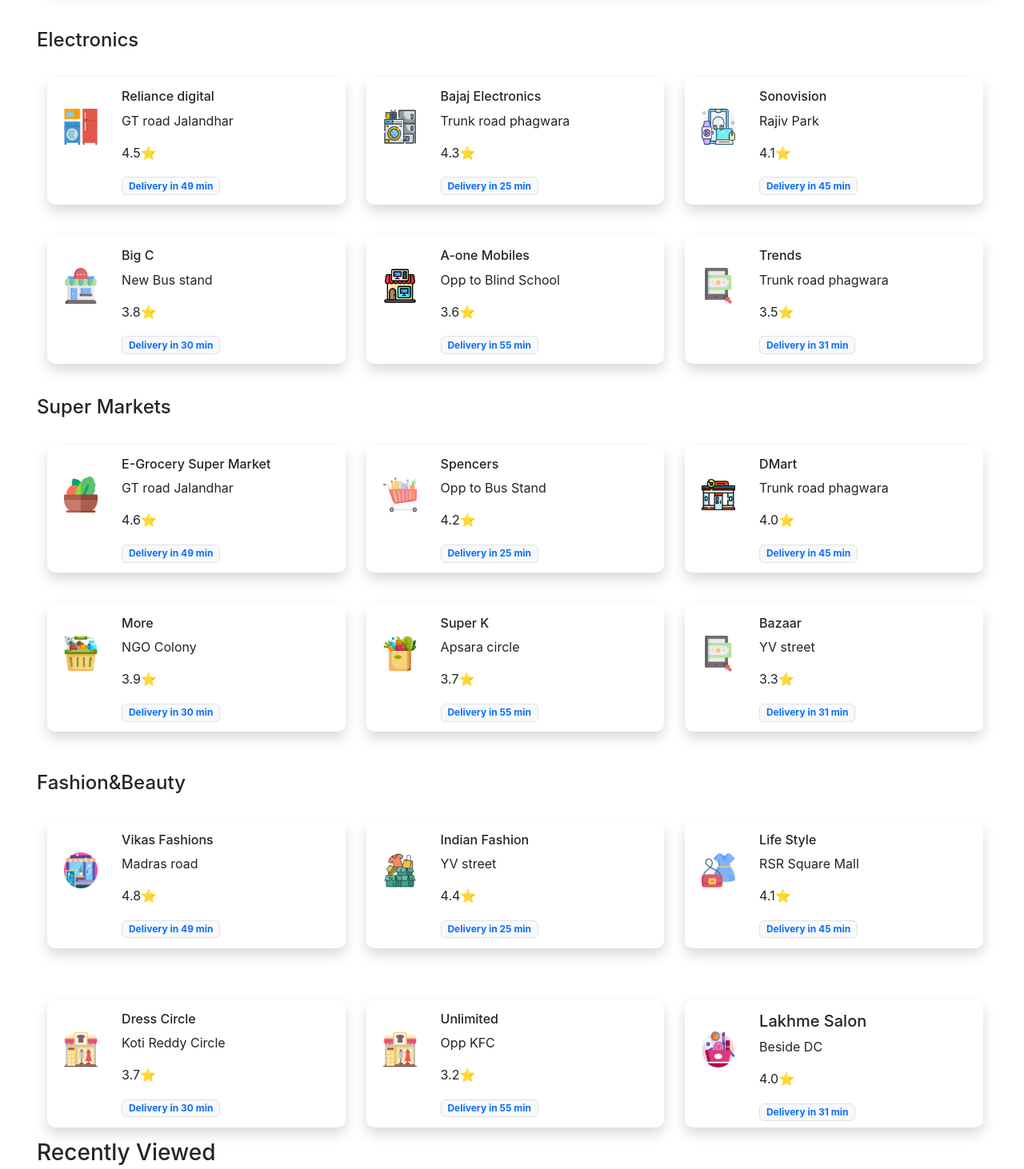
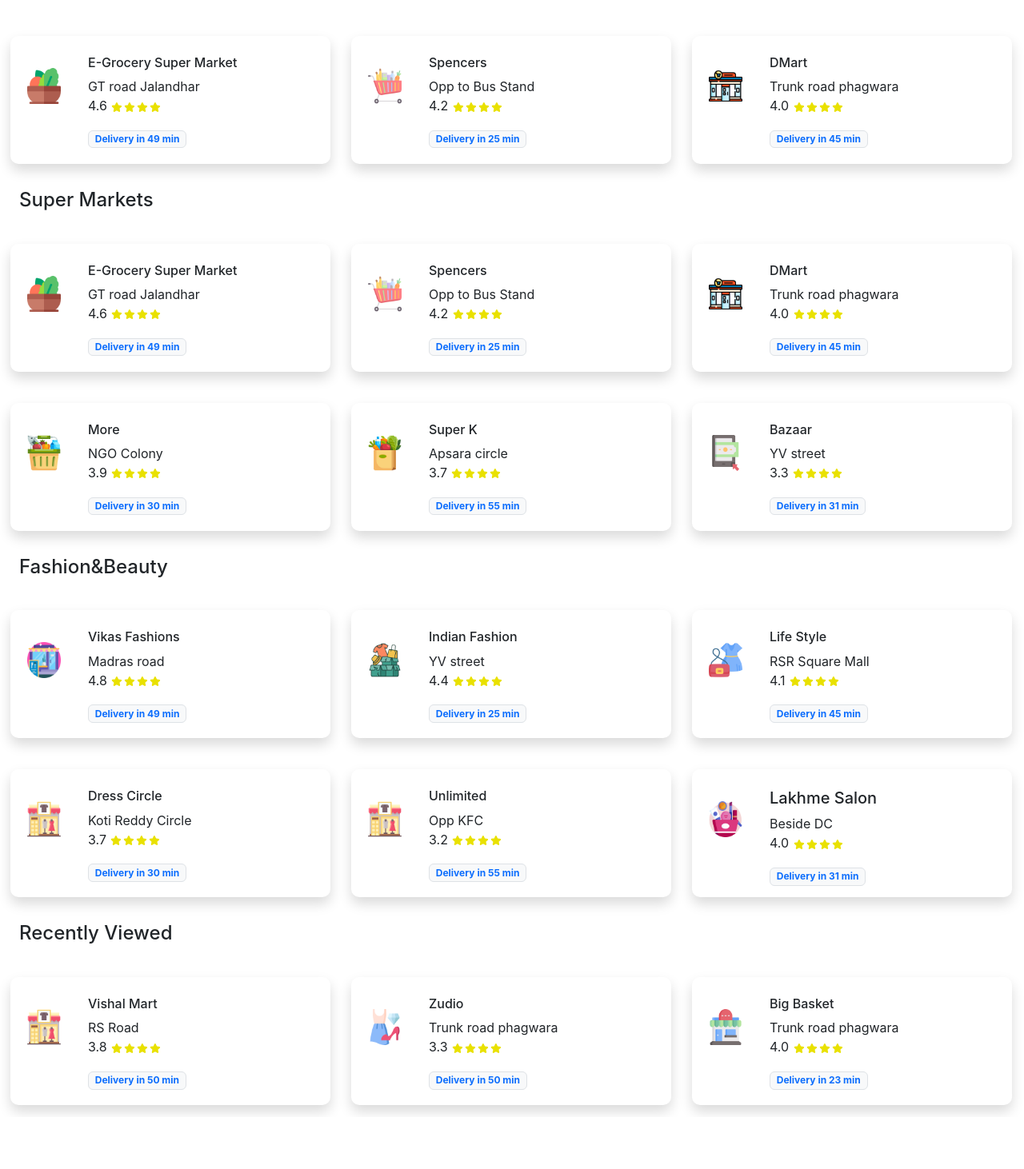
Before and after one commit to vardhanreddy27/sAir, a React (Create React App) app in the folder sair/: page /shops in a window 1280 px wide. Shown: the part 388-1850 px from the top of the page at 80% size. After the commit the page ends 1785 px from the top, so only its background shows below. Built offline with nearby package versions, Linux system fonts and the light colour scheme.

Commit message:
shops modified

```diff
--- a/sair/src/App.css
+++ b/sair/src/App.css
@@ -584,10 +584,8 @@
 
         /* shops */
         .top-container{
-            margin: 15px 6px 15px 6px;
             border-radius: 16px;
             background-color: #889397;
-            padding: 20px px 20px 15px;
         }
 .mytop{
     padding-left: 3.6%;
@@ -599,7 +597,7 @@
 }
 
 .shoptxt{
-    margin: 11%;
+    margin: 5%;
 }
 .mytxtshop{
 
@@ -611,10 +609,7 @@
     display: flex;
     justify-content: center;
    }
-        .shops-name-section{
-            margin-top: 35px;
-            margin-bottom: 25px;
-        }
+
         .shops-section{
             border-radius: 10px;
             height: 160px;
@@ -622,11 +617,7 @@
             margin: 24px 13px 15px 13px;
         }
 
-        .shops-text-card{
-            margin: 5px 0px 6px 10px;
-            padding: 10px;
-        }
-        .shops-icons-sec{
+           .shops-icons-sec{
             height: 70px;
             width: 50px;
             padding: 20px 3px 5px 5px;
--- a/sair/src/index.css
+++ b/sair/src/index.css
@@ -43,3 +43,10 @@
 box-shadow: 00 0px 0px rgba(255, 255, 255, 0.075) inset,00 0 8px rgba(255, 255, 255, 0.6)!important ;
 
  }
+ .mystar{
+  color: #e9e100;
+
+ }
+ .myb{
+  margin-bottom: 5%!important;
+ }
--- a/sair/src/pages/Shops.tsx
+++ b/sair/src/pages/Shops.tsx
@@ -1,29 +1,29 @@
 import React from "react";
+import { TiStarFullOutline } from "react-icons/ti";
 
 function Shops() {
   return (
-    <div className="mytop mt-5">
+    <div className=" mt-5">
       <div className="row">
         <div className="top-container shadow d-flex flex-row">
-          <div className="col-6 mytxtshop"> <h1 className="shoptxt">Stores</h1>
+          <div className="col-6 mytxtshop"> <h4 className="shoptxt">Stores</h4>
 </div>
           <div className="col-6 myshopimg">
                       <img className="imgh" src="https://freshcart.codescandy.com/assets/images/svg-graphics/store-graphics.svg" alt="cart image" />
 </div>
         </div>
       </div>
-      <div className="shops-name-section">
-        <h4>Electronics</h4>
-      <div className="col d-flex flex-row">
-        <div className="shops-section shadow">
-          <div className=" d-flex flex-row">
+        <h4 className="m-3 ms-4">Electronics</h4>
+        <div className="col d-flex flex-row ">
+        <div className=" shops-section shadow">
+          <div className="d-flex flex-row">
             <div>
-              <img src="electronics.png"  alt="" className="shops-icons-sec icon-shape icon-x1" />
+              <img src="salad.png"  alt="" className="shops-icons-sec icon-shape icon-x1" />
             </div>
-            <div className="shops-text-card">
-              <h6>Reliance digital</h6>
-              <p>GT road Jalandhar</p>
-              <p>4.5⭐</p>
+            <div className="m-4">
+              <h6>E-Grocery Super Market</h6>
+              <p>GT road Jalandhar
+                <br />4.6 <TiStarFullOutline className="mystar"/><TiStarFullOutline className="mystar"/><TiStarFullOutline className="mystar"/><TiStarFullOutline className="mystar"/></p>
               <div>
                 <div className="badge text-bg-light border"><span className="text-primary">Delivery in 49 min</span></div>
               </div>
@@ -34,12 +34,12 @@
         <div className=" shops-section shadow">
           <div className="d-flex flex-row">
             <div>
-              <img src="electric-appliance.png"  alt="" className="shops-icons-sec icon-shape icon-x1" />
+              <img src="grocery-cart.png"  alt="" className="shops-icons-sec icon-shape icon-x1" />
             </div>
-            <div className="shops-text-card">
-              <h6>Bajaj Electronics</h6>
-              <p>Trunk road phagwara</p>
-              <p>4.3⭐</p>
+            <div className="m-4">
+              <h6>Spencers</h6>
+              <p>Opp to Bus Stand
+                <br />4.2 <TiStarFullOutline className="mystar"/><TiStarFullOutline className="mystar"/><TiStarFullOutline className="mystar"/><TiStarFullOutline className="mystar"/></p>
               <div>
                 <div className="badge text-bg-light border"><span className="text-primary">Delivery in 25 min</span></div>
               </div>
@@ -48,15 +48,67 @@
         </div>
 
 
-        <div className="shops-section shadow">
+        <div className=" shops-section shadow">
           <div className="d-flex flex-row">
             <div>
-              <img src="gadgets.png"  alt="" className="shops-icons-sec icon-shape icon-x1" />
+              <img src="supermarket.png"  alt="" className="shops-icons-sec icon-shape icon-x1" />
             </div>
-            <div className="shops-text-card">
-              <h6>Sonovision</h6>
-              <p>Rajiv Park</p>
-              <p>4.1⭐</p>
+            <div className="m-4">
+              <h6>DMart</h6>
+              <p>Trunk road phagwara
+                <br />4.0 <TiStarFullOutline className="mystar"/><TiStarFullOutline className="mystar"/><TiStarFullOutline className="mystar"/><TiStarFullOutline className="mystar"/></p>
+              <div>
+                <div className="badge text-bg-light border"><span className="text-primary">Delivery in 45 min</span></div>
+              </div>
+            </div>
+          </div>
+        </div>
+      </div>
+
+        <h4 className="m-3 ms-4">Super Markets</h4>
+      <div className="col d-flex flex-row ">
+        <div className=" shops-section shadow">
+          <div className="d-flex flex-row">
+            <div>
+              <img src="salad.png"  alt="" className="shops-icons-sec icon-shape icon-x1" />
+            </div>
+            <div className="m-4">
+              <h6>E-Grocery Super Market</h6>
+              <p>GT road Jalandhar
+                <br />4.6 <TiStarFullOutline className="mystar"/><TiStarFullOutline className="mystar"/><TiStarFullOutline className="mystar"/><TiStarFullOutline className="mystar"/></p>
+              <div>
+                <div className="badge text-bg-light border"><span className="text-primary">Delivery in 49 min</span></div>
+              </div>
+            </div>
+          </div>
+        </div>
+
+        <div className=" shops-section shadow">
+          <div className="d-flex flex-row">
+            <div>
+              <img src="grocery-cart.png"  alt="" className="shops-icons-sec icon-shape icon-x1" />
+            </div>
+            <div className="m-4">
+              <h6>Spencers</h6>
+              <p>Opp to Bus Stand
+                <br />4.2 <TiStarFullOutline className="mystar"/><TiStarFullOutline className="mystar"/><TiStarFullOutline className="mystar"/><TiStarFullOutline className="mystar"/></p>
+              <div>
+                <div className="badge text-bg-light border"><span className="text-primary">Delivery in 25 min</span></div>
+              </div>
+            </div>
+          </div>
+        </div>
+
+
+        <div className=" shops-section shadow">
+          <div className="d-flex flex-row">
+            <div>
+              <img src="supermarket.png"  alt="" className="shops-icons-sec icon-shape icon-x1" />
+            </div>
+            <div className="m-4">
+              <h6>DMart</h6>
+              <p>Trunk road phagwara
+                <br />4.0 <TiStarFullOutline className="mystar"/><TiStarFullOutline className="mystar"/><TiStarFullOutline className="mystar"/><TiStarFullOutline className="mystar"/></p>
               <div>
                 <div className="badge text-bg-light border"><span className="text-primary">Delivery in 45 min</span></div>
               </div>
@@ -66,18 +118,16 @@
       </div>
 
 
-
-      <div className="col d-flex flex-row">
+      <div className="col d-flex flex-row ">
         <div className=" shops-section shadow">
           <div className="d-flex flex-row">
             <div>
-              <img src="grocery-store.png"  alt="" className="shops-icons-sec icon-shape icon-x1" />
+              <img src="basket.png"  alt="" className="shops-icons-sec icon-shape icon-x1" />
             </div>
-            <div className="shops-text-card">
-              <h6>Big C
-              </h6>
-              <p>New Bus stand</p>
-              <p>3.8⭐</p>
+            <div className="m-4">
+              <h6>More</h6>
+              <p>NGO Colony
+                <br />3.9 <TiStarFullOutline className="mystar"/><TiStarFullOutline className="mystar"/><TiStarFullOutline className="mystar"/><TiStarFullOutline className="mystar"/></p>
               <div>
                 <div className="badge text-bg-light border"><span className="text-primary">Delivery in 30 min</span></div>
               </div>
@@ -88,12 +138,12 @@
         <div className=" shops-section shadow">
           <div className="d-flex flex-row">
             <div>
-              <img src="store.png"  alt="" className="shops-icons-sec" />
+              <img src="shopping-bag.png"  alt="" className="shops-icons-sec icon-shape icon-x1" />
             </div>
-            <div className="shops-text-card">
-              <h6>A-one  Mobiles</h6>
-              <p>Opp to Blind School</p>
-              <p>3.6⭐</p>
+            <div className="m-4">
+              <h6>Super K</h6>
+              <p>Apsara circle
+                <br />3.7 <TiStarFullOutline className="mystar"/><TiStarFullOutline className="mystar"/><TiStarFullOutline className="mystar"/><TiStarFullOutline className="mystar"/></p>
               <div>
                 <div className="badge text-bg-light border"><span className="text-primary">Delivery in 55 min</span></div>
               </div>
@@ -107,126 +157,10 @@
             <div>
               <img src="online-payment.png"  alt="" className="shops-icons-sec icon-shape icon-x1" />
             </div>
-            <div className="shops-text-card">
-              <h6>Trends</h6>
-              <p>Trunk road phagwara</p>
-              <p>3.5⭐</p>
-              <div>
-                <div className="badge text-bg-light border"><span className="text-primary">Delivery in 31 min</span></div>
-              </div>
-            </div>
-          </div>
-        </div>
-        </div>
-      </div>
-
-
-
-
-
-
-
-
-
-
-      <div>
-        <h4>Super Markets</h4>
-      <div className="col d-flex flex-row ">
-        <div className=" shops-section shadow">
-          <div className="d-flex flex-row">
-            <div>
-              <img src="salad.png"  alt="" className="shops-icons-sec icon-shape icon-x1" />
-            </div>
-            <div className="shops-text-card">
-              <h6>E-Grocery Super Market</h6>
-              <p>GT road Jalandhar</p>
-              <p>4.6⭐</p>
-              <div>
-                <div className="badge text-bg-light border"><span className="text-primary">Delivery in 49 min</span></div>
-              </div>
-            </div>
-          </div>
-        </div>
-
-        <div className=" shops-section shadow">
-          <div className="d-flex flex-row">
-            <div>
-              <img src="grocery-cart.png"  alt="" className="shops-icons-sec icon-shape icon-x1" />
-            </div>
-            <div className="shops-text-card">
-              <h6>Spencers</h6>
-              <p>Opp to Bus Stand </p>
-              <p>4.2⭐</p>
-              <div>
-                <div className="badge text-bg-light border"><span className="text-primary">Delivery in 25 min</span></div>
-              </div>
-            </div>
-          </div>
-        </div>
-
-
-        <div className=" shops-section shadow">
-          <div className="d-flex flex-row">
-            <div>
-              <img src="supermarket.png"  alt="" className="shops-icons-sec icon-shape icon-x1" />
-            </div>
-            <div className="shops-text-card">
-              <h6>DMart</h6>
-              <p>Trunk road phagwara</p>
-              <p>4.0⭐</p>
-              <div>
-                <div className="badge text-bg-light border"><span className="text-primary">Delivery in 45 min</span></div>
-              </div>
-            </div>
-          </div>
-        </div>
-      </div>
-      </div>
-
-
-      <div className="col d-flex flex-row ">
-        <div className=" shops-section shadow">
-          <div className="d-flex flex-row">
-            <div>
-              <img src="basket.png"  alt="" className="shops-icons-sec icon-shape icon-x1" />
-            </div>
-            <div className="shops-text-card">
-              <h6>More</h6>
-              <p>NGO Colony</p>
-              <p>3.9⭐</p>
-              <div>
-                <div className="badge text-bg-light border"><span className="text-primary">Delivery in 30 min</span></div>
-              </div>
-            </div>
-          </div>
-        </div>
-
-        <div className=" shops-section shadow">
-          <div className="d-flex flex-row">
-            <div>
-              <img src="shopping-bag.png"  alt="" className="shops-icons-sec icon-shape icon-x1" />
-            </div>
-            <div className="shops-text-card">
-              <h6>Super K</h6>
-              <p>Apsara circle</p>
-              <p>3.7⭐</p>
-              <div>
-                <div className="badge text-bg-light border"><span className="text-primary">Delivery in 55 min</span></div>
-              </div>
-            </div>
-          </div>
-        </div>
-
-
-        <div className=" shops-section shadow">
-          <div className="d-flex flex-row">
-            <div>
-              <img src="online-payment.png"  alt="" className="shops-icons-sec icon-shape icon-x1" />
-            </div>
-            <div className="shops-text-card">
+            <div className="m-4">
               <h6>Bazaar</h6>
-              <p>YV street</p>
-              <p>3.3⭐</p>
+              <p>YV street
+                <br/>3.3 <TiStarFullOutline className="mystar"/><TiStarFullOutline className="mystar"/><TiStarFullOutline className="mystar"/><TiStarFullOutline className="mystar"/></p>
               <div>
                 <div className="badge text-bg-light border"><span className="text-primary">Delivery in 31 min</span></div>
               </div>
@@ -234,24 +168,17 @@
           </div>
         </div>
       </div>
-
-
-
-
-
-
-      <div className="shops-name-section">
-        <h4>Fashion&Beauty</h4>
+        <h4 className="m-3 ms-4">Fashion&Beauty</h4>
       <div className="col d-flex flex-row ">
         <div className=" shops-section shadow">
           <div className="d-flex flex-row">
             <div>
               <img src="beauty-salon.png"  alt="" className="shops-icons-sec icon-shape icon-x1" />
             </div>
-            <div className="shops-text-card">
+            <div className="m-4">
               <h6>Vikas Fashions</h6>
-              <p>Madras road</p>
-              <p>4.8⭐</p>
+              <p>Madras road
+                <br />4.8 <TiStarFullOutline className="mystar"/><TiStarFullOutline className="mystar"/><TiStarFullOutline className="mystar"/><TiStarFullOutline className="mystar"/></p>
               <div>
                 <div className="badge text-bg-light border"><span className="text-primary">Delivery in 49 min</span></div>
               </div>
@@ -264,10 +191,10 @@
             <div>
               <img src="consumption.png"  alt="" className="shops-icons-sec icon-shape icon-x1" />
             </div>
-            <div className="shops-text-card">
+            <div className="m-4">
               <h6>Indian Fashion</h6>
-              <p>YV street</p>
-              <p>4.4⭐</p>
+              <p>YV street
+                <br />4.4 <TiStarFullOutline className="mystar"/><TiStarFullOutline className="mystar"/><TiStarFullOutline className="mystar"/><TiStarFullOutline className="mystar"/></p>
               <div>
                 <div className="badge text-bg-light border"><span className="text-primary">Delivery in 25 min</span></div>
               </div>
@@ -281,17 +208,16 @@
             <div>
               <img src="dress.png"  alt="" className="shops-icons-sec icon-shape icon-x1" />
             </div>
-            <div className="shops-text-card">
+            <div className="m-4">
               <h6>Life Style</h6>
-              <p>RSR Square Mall</p>
-              <p>4.1⭐</p>
+              <p>RSR Square Mall
+                <br />4.1 <TiStarFullOutline className="mystar"/><TiStarFullOutline className="mystar"/><TiStarFullOutline className="mystar"/><TiStarFullOutline className="mystar"/></p>
               <div>
                 <div className="badge text-bg-light border"><span className="text-primary">Delivery in 45 min</span></div>
               </div>
             </div>
           </div>
         </div>
-      </div>
       </div>
 
 
@@ -301,10 +227,10 @@
             <div>
               <img src="boutique.png"  alt="" className="shops-icons-sec icon-shape icon-x1" />
             </div>
-            <div className="shops-text-card">
+            <div className="m-4">
               <h6>Dress Circle</h6>
-              <p>Koti Reddy Circle</p>
-              <p>3.7⭐</p>
+              <p>Koti Reddy Circle
+                <br />3.7 <TiStarFullOutline className="mystar"/><TiStarFullOutline className="mystar"/><TiStarFullOutline className="mystar"/><TiStarFullOutline className="mystar"/></p>
               <div>
                 <div className="badge text-bg-light border"><span className="text-primary">Delivery in 30 min</span></div>
               </div>
@@ -317,10 +243,10 @@
             <div>
               <img src="boutique.png"  alt="" className="shops-icons-sec icon-shape icon-x1" />
             </div>
-            <div className="shops-text-card">
+            <div className="m-4">
               <h6>Unlimited</h6>
-              <p>Opp KFC</p>
-              <p>3.2⭐</p>
+              <p>Opp KFC
+                 <br />3.2 <TiStarFullOutline className="mystar"/><TiStarFullOutline className="mystar"/><TiStarFullOutline className="mystar"/><TiStarFullOutline className="mystar"/></p>
               <div>
                 <div className="badge text-bg-light border"><span className="text-primary">Delivery in 55 min</span></div>
               </div>
@@ -334,10 +260,10 @@
             <div>
               <img src="makeup-pouch.png"  alt="" className="shops-icons-sec icon-shape icon-x1" />
             </div>
-            <div className="shops-text-card">
+            <div className="m-4">
               <h5>Lakhme Salon</h5>
-              <p>Beside DC</p>
-              <p>4.0⭐</p>
+              <p>Beside DC
+                <br />4.0 <TiStarFullOutline className="mystar"/><TiStarFullOutline className="mystar"/><TiStarFullOutline className="mystar"/><TiStarFullOutline className="mystar"/></p>
               <div>
                 <div className="badge text-bg-light border"><span className="text-primary">Delivery in 31 min</span></div>
               </div>
@@ -354,9 +280,7 @@
 
 
 
-      <div className="recent-viewed-card">
-        <h3>Recently Viewed</h3>
-      </div>
+        <h4 className="m-3 ms-4">Recently Viewed</h4>
 
       <div className="col d-flex flex-row ">
         <div className=" shops-section shadow">
@@ -364,10 +288,10 @@
             <div>
               <img src="boutique.png"  alt="" className="shops-icons-sec icon-shape icon-x1" />
             </div>
-            <div className="shops-text-card">
+            <div className="m-4">
               <h6>Vishal Mart</h6>
-              <p>RS Road</p>
-              <p>3.8⭐</p>
+              <p>RS Road
+                <br />3.8 <TiStarFullOutline className="mystar"/><TiStarFullOutline className="mystar"/><TiStarFullOutline className="mystar"/><TiStarFullOutline className="mystar"/></p>
               <div>
                 <div className="badge text-bg-light border"><span className="text-primary">Delivery in 50 min</span></div>
               </div>
@@ -380,10 +304,10 @@
             <div>
               <img src="fashion.png"  alt="" className="shops-icons-sec icon-shape icon-x1" />
             </div>
-            <div className="shops-text-card">
+            <div className="m-4">
               <h6>Zudio</h6>
-              <p>Trunk road phagwara</p>
-              <p>3.3⭐</p>
+              <p>Trunk road phagwara
+                <br />3.3 <TiStarFullOutline className="mystar"/><TiStarFullOutline className="mystar"/><TiStarFullOutline className="mystar"/><TiStarFullOutline className="mystar"/></p>
               <div>
                 <div className="badge text-bg-light border"><span className="text-primary">Delivery in 50 min</span></div>
               </div>
@@ -397,10 +321,10 @@
             <div>
               <img src="grocery-store.png"  alt="" className="shops-icons-sec icon-shape icon-x1" />
             </div>
-            <div className="shops-text-card">
+            <div className="m-4">
               <h6>Big Basket</h6>
-              <p>Trunk road phagwara</p>
-              <p>4.0⭐</p>
+              <p>Trunk road phagwara
+                <br />4.0 <TiStarFullOutline className="mystar"/><TiStarFullOutline className="mystar"/><TiStarFullOutline className="mystar"/><TiStarFullOutline className="mystar"/></p>
               <div>
                 <div className="badge text-bg-light border"><span className="text-primary">Delivery in 23 min</span></div>
               </div>
```
